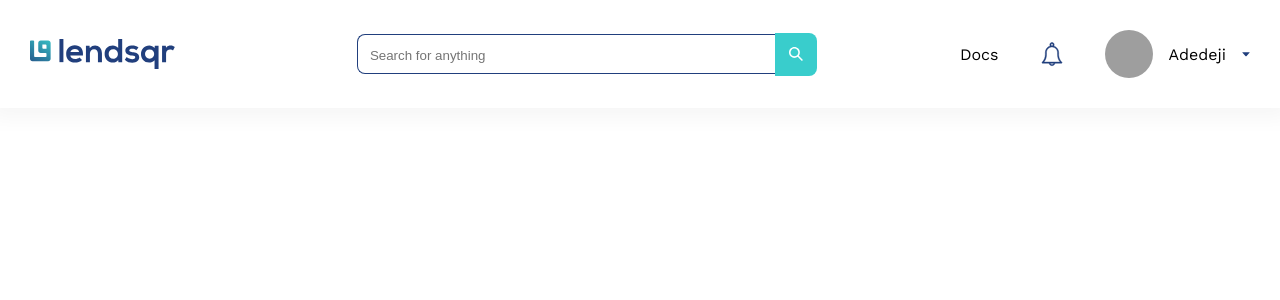
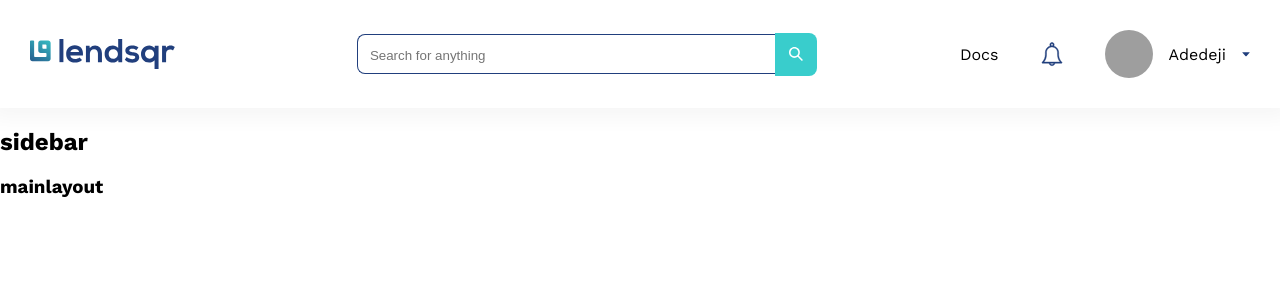
Before and after one commit to goodylove/lendsqr-fe-test, a React (Vite) app: page /dashboard in a window 1280 px wide. Shown: the top 300 px of the page. Built offline with nearby package versions, Linux system fonts and the light colour scheme; grey boxes are pictures that could not be loaded.

Commit message:
fix:  update folder structure

```diff
--- a/src/components/Navigations/NavBar/NavBar.tsx
+++ b/src/components/Navigations/NavBar/NavBar.tsx
@@ -1,7 +1,7 @@
 import React from "react";
 import "./NavBar.modules.scss";
 import { PiList } from "react-icons/pi";
-import SearchInput from "../../SearchInput/searchInput";
+import SearchInput from "../../common/SearchInput/searchInput";
 function NavBar() {
   return (
     <div className="navbar">
--- a/src/components/Template/DashboardTemplate/dashboard.tsx
+++ b/src/components/Template/DashboardTemplate/dashboard.tsx
@@ -5,12 +5,12 @@ function DashBoardTemplate() {
   return (
     <main className="dashboard">
       <NavBar />
-      {/* <div>
+      <div className="dashboard-container">
         <h2>sidebar</h2>
         <div>
           <h3> mainlayout</h3>
         </div>
-      </div> */}
+      </div>
     </main>
   );
 }
--- a/src/components/Template/LoginTemplate/login.tsx
+++ b/src/components/Template/LoginTemplate/login.tsx
@@ -1,6 +1,6 @@
 import React from "react";
 import "./login.modules.scss";
-import Button from "../../Button/Button";
+import Button from "../../common/Button/Button";
 import { useNavigate } from "react-router-dom";
 
 export default function LoginTemplate() {
```
Also changed, not shown: src/components/common/Button/Button.modules.scss (renamed from src/components/Button/Button.modules.scss), src/components/common/Button/Button.tsx (renamed from src/components/Button/Button.tsx), src/components/common/SearchInput/searchInput.modules.scss (renamed from src/components/SearchInput/searchInput.modules.scss), src/components/common/SearchInput/searchInput.tsx (renamed from src/components/SearchInput/searchInput.tsx).
